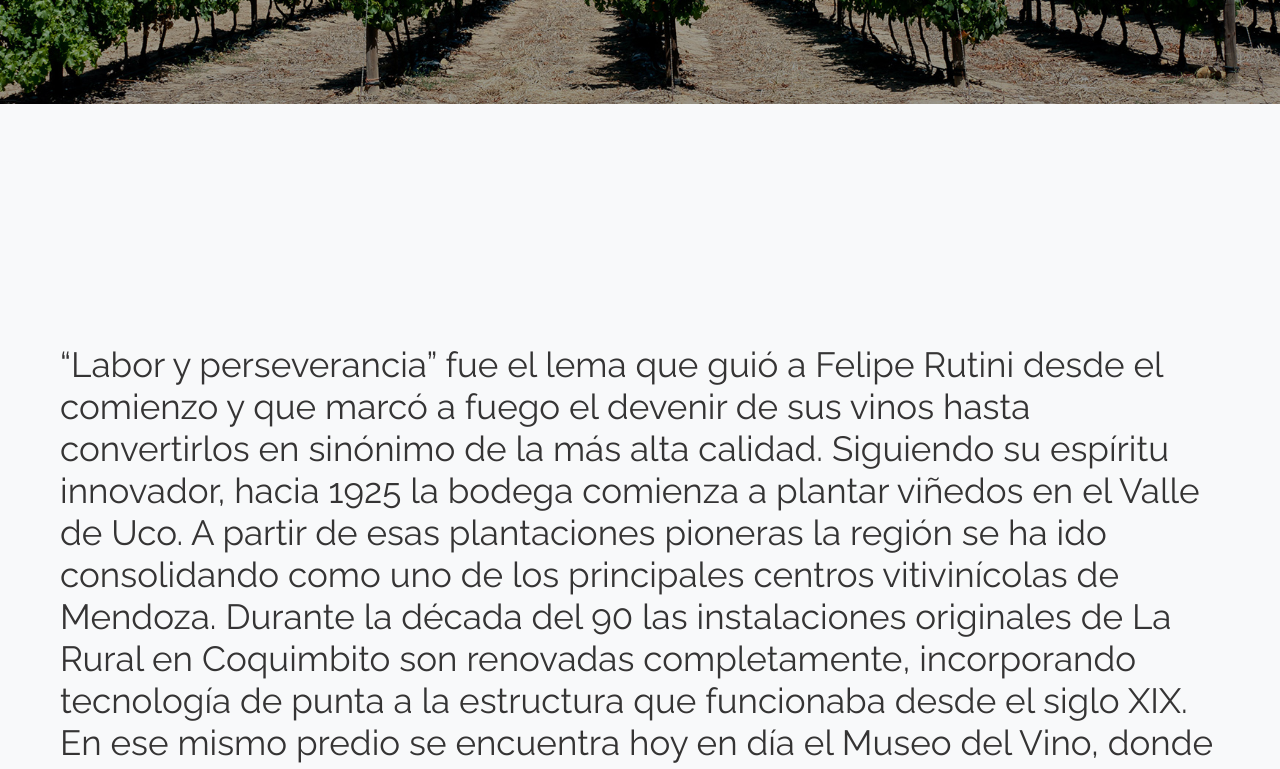
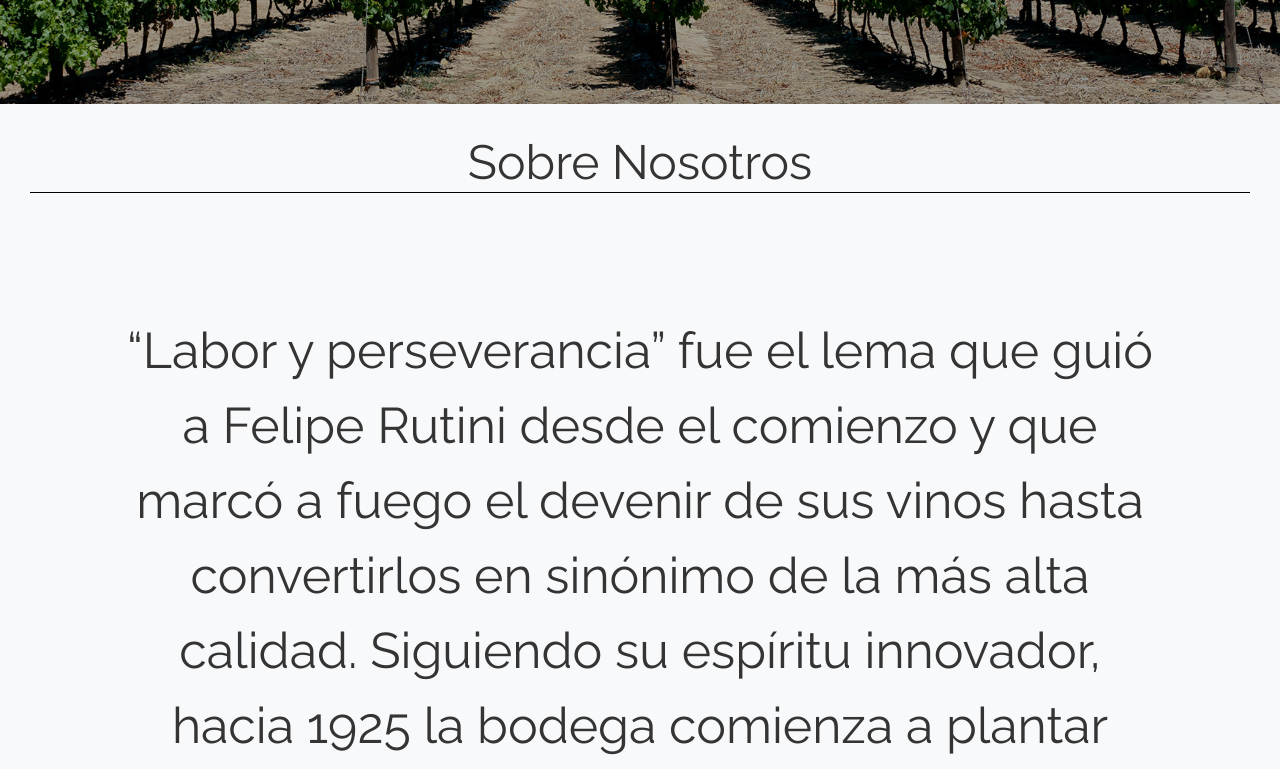
Before and after one commit to emilianoar23/website.coderhouse, a website: page pages/sobre-nosotros.html in a window 1280 px wide. Shown: the part 560-1329 px from the top of the page. Drawn offline with nearby package versions, Linux system fonts and the light colour scheme.

Commit message:
edicion estilos sobre nosotros

```diff
--- a/pages/sobre-nosotros.html
+++ b/pages/sobre-nosotros.html
@@ -39,13 +39,11 @@
           </nav>
     </header>
     <main>
-        <section class="hero-desarrollo">
-            <h2>Sobre Nosotros</h2>
+        <section class="hero-nosotros">
         </section>
-        <section>
-            <div class="desarollo-parrafo">
-                    <h3>“Labor y perseverancia” fue el lema que guió a Felipe Rutini desde el comienzo y que marcó a fuego el devenir de sus vinos hasta convertirlos en sinónimo de la más alta calidad. Siguiendo su espíritu innovador, hacia 1925 la bodega comienza a plantar viñedos en el Valle de Uco. A partir de esas plantaciones pioneras la región se ha ido consolidando como uno de los principales centros vitivinícolas de Mendoza. Durante la década del 90 las instalaciones originales de La Rural en Coquimbito son renovadas completamente, incorporando tecnología de punta a la estructura que funcionaba desde el siglo XIX. En ese mismo predio se encuentra hoy en día el Museo del Vino, donde los visitantes pueden conocer los primeros pasos de don Felipe Rutini en la producción de vinos y ver la evolución de las técnicas y de los mecanismos de trabajo tradicionales. En línea con el afán de superación y excelencia de su fundador, en 2008 comienza a construirse la planta de Rutini Wines en Tupungato. Allí se elaboran actualmente las líneas Felipe Rutini, Antología, Apartado, Colección Rutini, Encuentro y Trumpeter. Estas fincas abarcan más de 400 hectáreas a una altitud entre 1.050 y 1.200 metros sobre el nivel del mar. A esta superficie se agregan otras 120 hectáreas de campos en vías de implantación de vides, que ampliarán las posibilidades de producción de vinos únicos, cuidados y potenciados desde su origen</h3>
-            </div>
+        <section class="nosotros-parrafo">
+          <h2>Sobre Nosotros</h2>
+          <p>“Labor y perseverancia” fue el lema que guió a Felipe Rutini desde el comienzo y que marcó a fuego el devenir de sus vinos hasta convertirlos en sinónimo de la más alta calidad. Siguiendo su espíritu innovador, hacia 1925 la bodega comienza a plantar viñedos en el Valle de Uco. A partir de esas plantaciones pioneras la región se ha ido consolidando como uno de los principales centros vitivinícolas de Mendoza. Durante la década del 90 las instalaciones originales de La Rural en Coquimbito son renovadas completamente, incorporando tecnología de punta a la estructura que funcionaba desde el siglo XIX. En ese mismo predio se encuentra hoy en día el Museo del Vino, donde los visitantes pueden conocer los primeros pasos de don Felipe Rutini en la producción de vinos y ver la evolución de las técnicas y de los mecanismos de trabajo tradicionales. En línea con el afán de superación y excelencia de su fundador, en 2008 comienza a construirse la planta de Rutini Wines en Tupungato. Allí se elaboran actualmente las líneas Felipe Rutini, Antología, Apartado, Colección Rutini, Encuentro y Trumpeter. Estas fincas abarcan más de 400 hectáreas a una altitud entre 1.050 y 1.200 metros sobre el nivel del mar. A esta superficie se agregan otras 120 hectáreas de campos en vías de implantación de vides, que ampliarán las posibilidades de producción de vinos únicos, cuidados y potenciados desde su origen</p>
         </section>
     </main>
     <footer>
--- a/scss/components/sobre-nosotros.scss
+++ b/scss/components/sobre-nosotros.scss
@@ -1,6 +1,6 @@
 @import "../base/variables";
 
-.hero-desarrollo {
+.hero-nosotros {
     @extend %flex;
     text-align: center;
     flex-direction: column;
@@ -14,23 +14,25 @@
     background-repeat: no-repeat;
     background-size: cover;
     background-position: bottom;
+    }
+
+.nosotros-parrafo {
     h2 {
         font-size: 3rem;
         text-align: center;
-        color: $font-color;
-        text-shadow: 1px 1px 4px $color-hero-sombra;
+        margin: 30px;
+        color: $font-color-dark;
+        border-bottom: 1px solid black;
+        border-bottom-min-width: 5px;
     }
-}
-
-section {
-    .desarollo-parrafo {
+    .nosotros-parrafo {
         @extend %flex;
         margin: 180px 0 160px;
         padding: 20px;
         img {
         width: 25%;
         }
-        h3 {
+        p {
             font-size: 35px;
             margin: 40px;
             color: $color-letra;
```
Also changed, not shown: css/styles.css.
